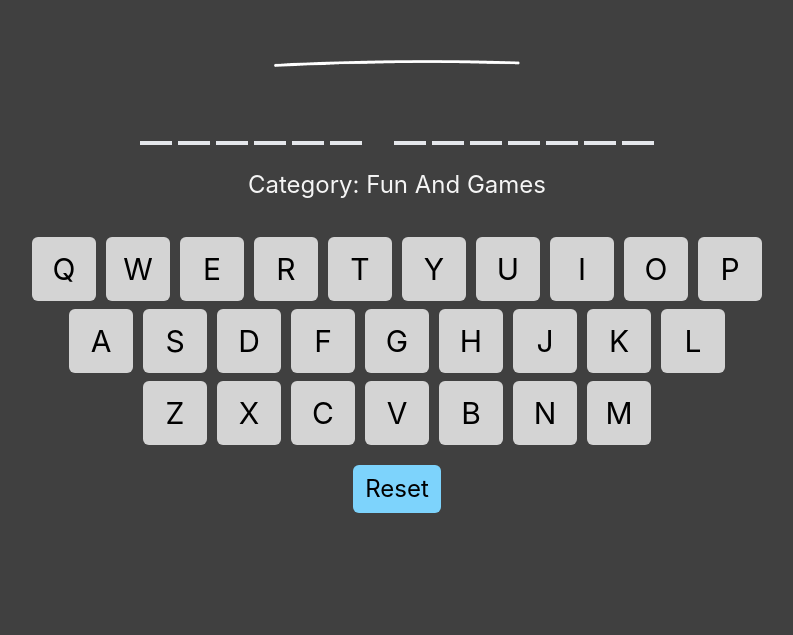
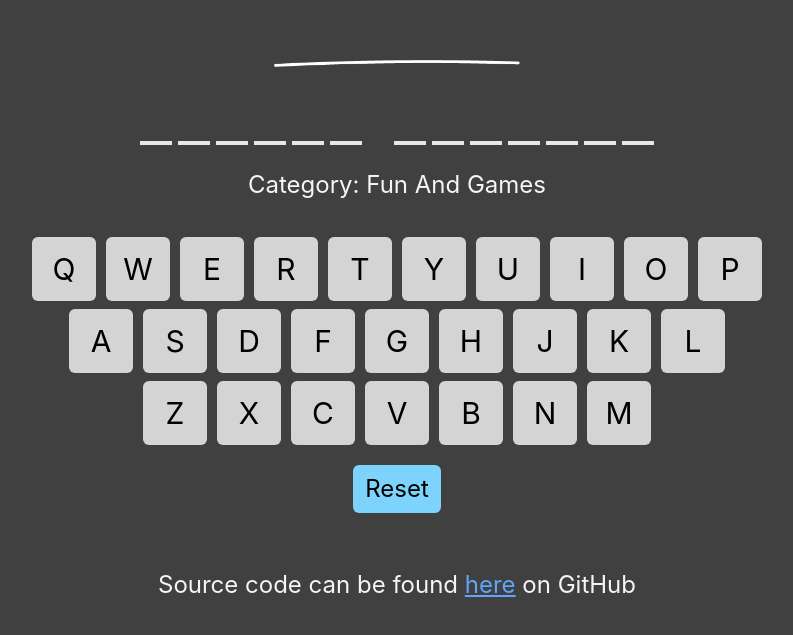
Before and after one commit to PlatyPew/TikTok-Youth-Camp-Hangman, a React (Create React App) app: page / in a window 1280 px wide. Shown: the part 487-1122 px from the top of the page, without its empty margins (243-1036 px from the left). Before the commit the page ends 1016 px from the top, so only its background shows below. Built offline with nearby package versions, Linux system fonts and the light colour scheme.

Commit message:
fix: started hangman drawing from bottom up (#11)
* fix(images): adjusted hangman drawing to start from the bottom up

Signed-off-by: Platy <daryl.limkz@gmail.com>

* docs: added link to github repo in website

Signed-off-by: Platy <daryl.limkz@gmail.com>

```diff
--- a/public/index.html
+++ b/public/index.html
@@ -7,7 +7,7 @@
     <meta name="theme-color" content="#000000" />
     <meta
       name="description"
-      content="Web site created using create-react-app"
+      content="A simple hangman game powered by ReactJS"
     />
     <link rel="apple-touch-icon" href="%PUBLIC_URL%/logo192.png" />
     <!--
@@ -39,5 +39,12 @@
       To begin the development, run `npm start` or `yarn start`.
       To create a production bundle, use `npm run build` or `yarn build`.
     -->
+    <footer>
+      <p id="ghlink">
+        Source code can be found
+        <a target="_blank" href="https://github.com/PlatyPew/TikTok-Youth-Camp-Hangman">here</a>
+        on GitHub
+      </p>
+    </footer>
   </body>
 </html>
--- a/src/index.css
+++ b/src/index.css
@@ -16,3 +16,11 @@ code {
   font-family: source-code-pro, Menlo, Monaco, Consolas, 'Courier New',
     monospace;
 }
+
+#ghlink {
+    @apply text-lg sm:text-xl md:text-2xl text-center text-neutral-100 my-10;
+}
+
+#ghlink a {
+    @apply underline underline-offset-2 text-blue-400 hover:text-blue-600;
+}
```
Also changed, not shown: public/images/asset-1.png.
